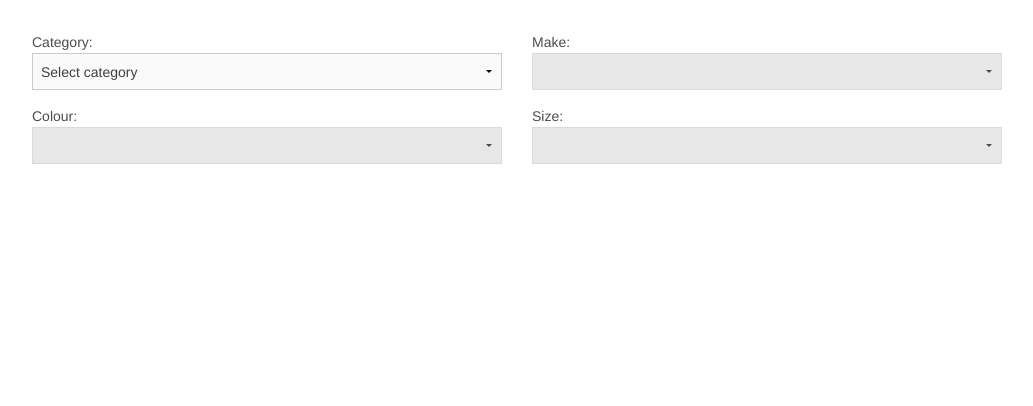
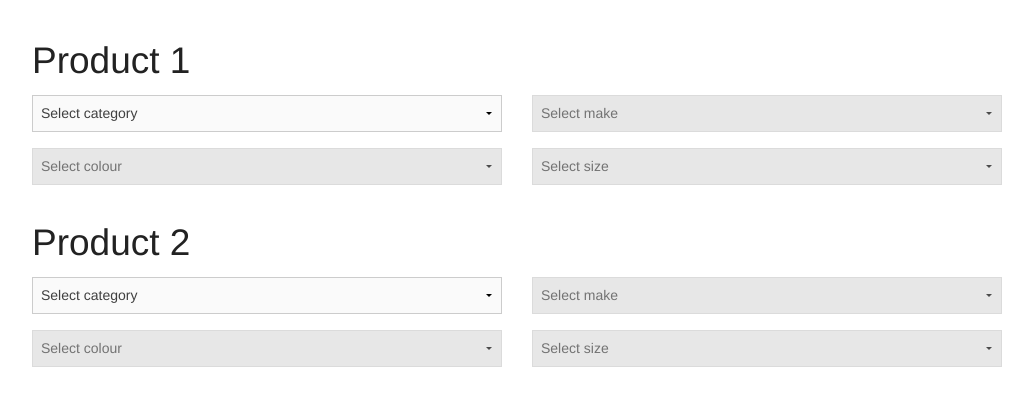
Before and after one commit to sebastiansulinski/cascading-dropdown, a website: page examples/index.html in a window 1280 px wide. Shown: the whole page, without its empty margins (123-1156 px from the left). Drawn offline with Linux system fonts and the light colour scheme.

Commit message:
Added second block

```diff
--- a/examples/index.html
+++ b/examples/index.html
@@ -23,24 +23,20 @@
 
 
 
-        <form class="dynamicWrapper">
+        <form>
 
 
-
+            <h2>Product 1</h2>
 
             <div class="row">
 
                 <div class="medium-6 columns">
-                    <label
-                        for="category"
-                        >Category:</label>
                     <select
                         name="category"
-                        id="category"
                         class="cascadingDropDown"
 
                         data-group="product-1"
-                        data-target="make-1"
+                        data-target="make"
                         data-url="data/make.json"
 
                         >
@@ -54,17 +50,13 @@
                 </div>
 
                 <div class="medium-6 columns">
-                    <label
-                        for="make"
-                        >Make:</label>
                     <select
                         name="make"
-                        id="make"
                         class="cascadingDropDown"
 
                         data-group="product-1"
-                        data-id="make-1"
-                        data-target="colour-1"
+                        data-id="make"
+                        data-target="colour"
                         data-url="data/colour.json"
                         data-default-label="Select make"
 
@@ -78,17 +70,13 @@
             <div class="row">
 
                 <div class="medium-6 columns">
-                    <label
-                        for="colour"
-                        >Colour:</label>
                     <select
                         name="colour"
-                        id="colour"
                         class="cascadingDropDown"
 
                         data-group="product-1"
-                        data-id="colour-1"
-                        data-target="size-1"
+                        data-id="colour"
+                        data-target="size"
                         data-url="data/size.json"
                         data-default-label="Select colour"
 
@@ -98,16 +86,12 @@
                 </div>
 
                 <div class="medium-6 columns">
-                    <label
-                        for="size"
-                        >Size:</label>
                     <select
                         name="size"
-                        id="size"
                         class="cascadingDropDown"
 
                         data-group="product-1"
-                        data-id="size-1"
+                        data-id="size"
                         data-default-label="Select size"
 
                         disabled
@@ -124,6 +108,90 @@
 
 
 
+        <form>
+
+
+            <h2>Product 2</h2>
+
+
+            <div class="row">
+
+                <div class="medium-6 columns">
+                    <select
+                            name="category"
+                            class="cascadingDropDown"
+
+                            data-group="product-2"
+                            data-target="make"
+                            data-url="data/make.json"
+
+                            >
+                        <option value="">Select category</option>
+                        <option value="1">Shoes</option>
+                        <option value="2">T-shirts</option>
+                        <option value="3">Jeans</option>
+                        <option value="4">Hats</option>
+                        <option value="5">Belts</option>
+                    </select>
+                </div>
+
+                <div class="medium-6 columns">
+                    <select
+                            name="make"
+                            class="cascadingDropDown"
+
+                            data-group="product-2"
+                            data-id="make"
+                            data-target="colour"
+                            data-url="data/colour.json"
+                            data-default-label="Select make"
+
+                            disabled
+                            >
+                    </select>
+                </div>
+
+            </div>
+
+            <div class="row">
+
+                <div class="medium-6 columns">
+                    <select
+                            name="colour"
+                            class="cascadingDropDown"
+
+                            data-group="product-2"
+                            data-id="colour"
+                            data-target="size"
+                            data-url="data/size.json"
+                            data-default-label="Select colour"
+
+                            disabled
+                            >
+                    </select>
+                </div>
+
+                <div class="medium-6 columns">
+                    <select
+                            name="size"
+                            class="cascadingDropDown"
+
+                            data-group="product-2"
+                            data-id="size"
+                            data-default-label="Select size"
+
+                            disabled
+                            >
+                    </select>
+                </div>
+
+            </div>
+
+
+
+
+        </form>
+
 
 
     </div>
@@ -131,7 +199,7 @@
 </div>
 
 <script src="js/jquery-2.1.3.min.js"></script>
-<script src="js/jquery.cascading-drop-down.min.js"></script>
+<script src="js/jquery.cascading-drop-down.js"></script>
 <script>
     $('.cascadingDropDown').ssdCascadingDropDown();
 </script>
```
